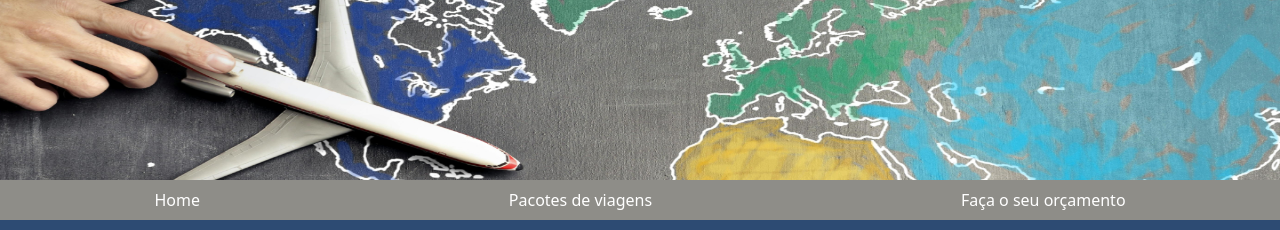
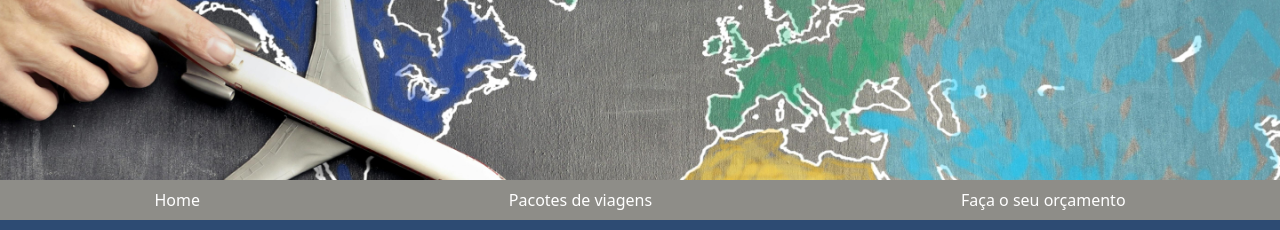
Before and after one commit to analuisamotaa/Travel-Plan, a plain HTML site: page index.html in a window 1280 px wide. Shown: the top 230 px of the page. Drawn offline with nearby package versions, Linux system fonts and the light colour scheme.

Commit message:
Ajuste banner

```diff
--- a/index.html
+++ b/index.html
@@ -15,7 +15,8 @@
 
         .banner {
             width: 100%;
-            height: auto;
+            height: 180px;
+            object-fit: cover;
         }
 
         .nav {
@@ -50,7 +51,7 @@
 
 <body>
     <header>
-        <img src="img/Frame 10.jpg" alt="Header avião" class="banner d-flex align-items-center" style="height: 180px;">
+        <img src="img/Frame 10.jpg" alt="Header avião" class="banner">
         <nav class="nav nav-fill flex-column flex-sm-row">
             <a class="nav-item nav-link active" href="index.html" target="_self">Home</a>
             <a class="nav-item nav-link" href="pacotes.html">Pacotes de viagens</a>
```
